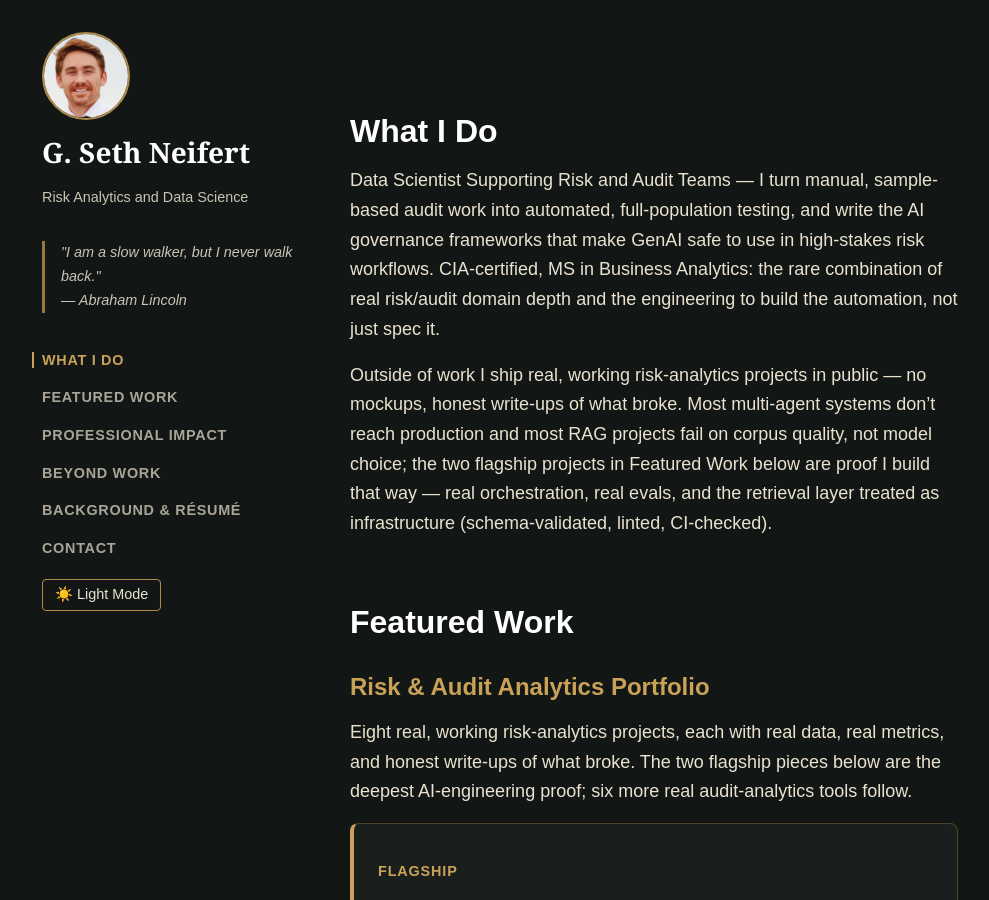
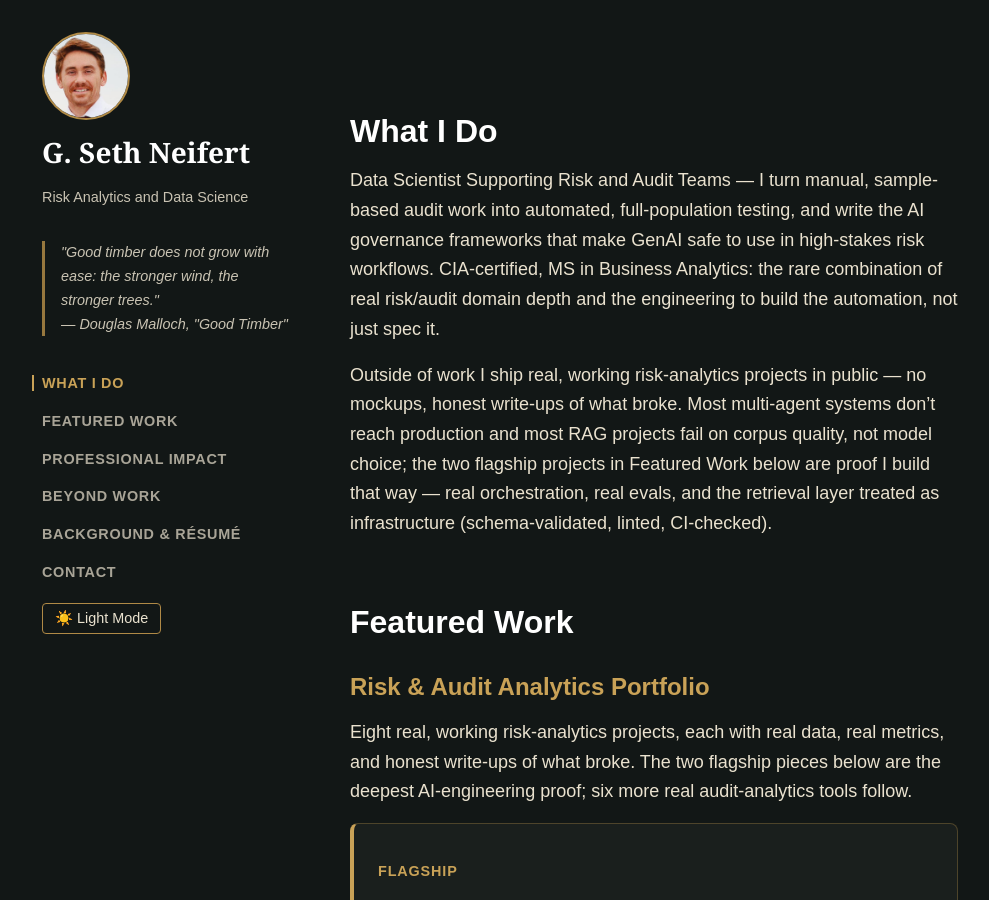
Before and after one commit to neifertg/neifertg.github.io, a Jekyll site: the page built from index.md, in a window 1280 px wide and 900 px high. Shown: the whole window, without its empty margins (22-1011 px from the left). Built offline with Jekyll 4.4.1, drawn with Linux system fonts in a browser that asks for light colours.

Commit message:
Swap sidebar quote from Lincoln to Good Timber (Douglas Malloch)

```diff
--- a/_layouts/default.html
+++ b/_layouts/default.html
@@ -15,7 +15,7 @@
         <img class="profile-photo" src="{{ '/assets/profile.jpg' | relative_url }}" alt="Photo of G. Seth Neifert" width="88" height="88">
         <h1 class="site-name"><a href="{{ '/' | relative_url }}">{{ site.title }}</a></h1>
         <p class="tagline">Risk Analytics and Data Science</p>
-        <p class="sidebar-quote">"I am a slow walker, but I never walk back."<br>— Abraham Lincoln</p>
+        <p class="sidebar-quote">"Good timber does not grow with ease: the stronger wind, the stronger trees."<br>— Douglas Malloch, "Good Timber"</p>
         <nav class="site-nav" aria-label="Section navigation">
           <ul>
             <li><a href="#what-i-do">What I Do</a></li>
```
